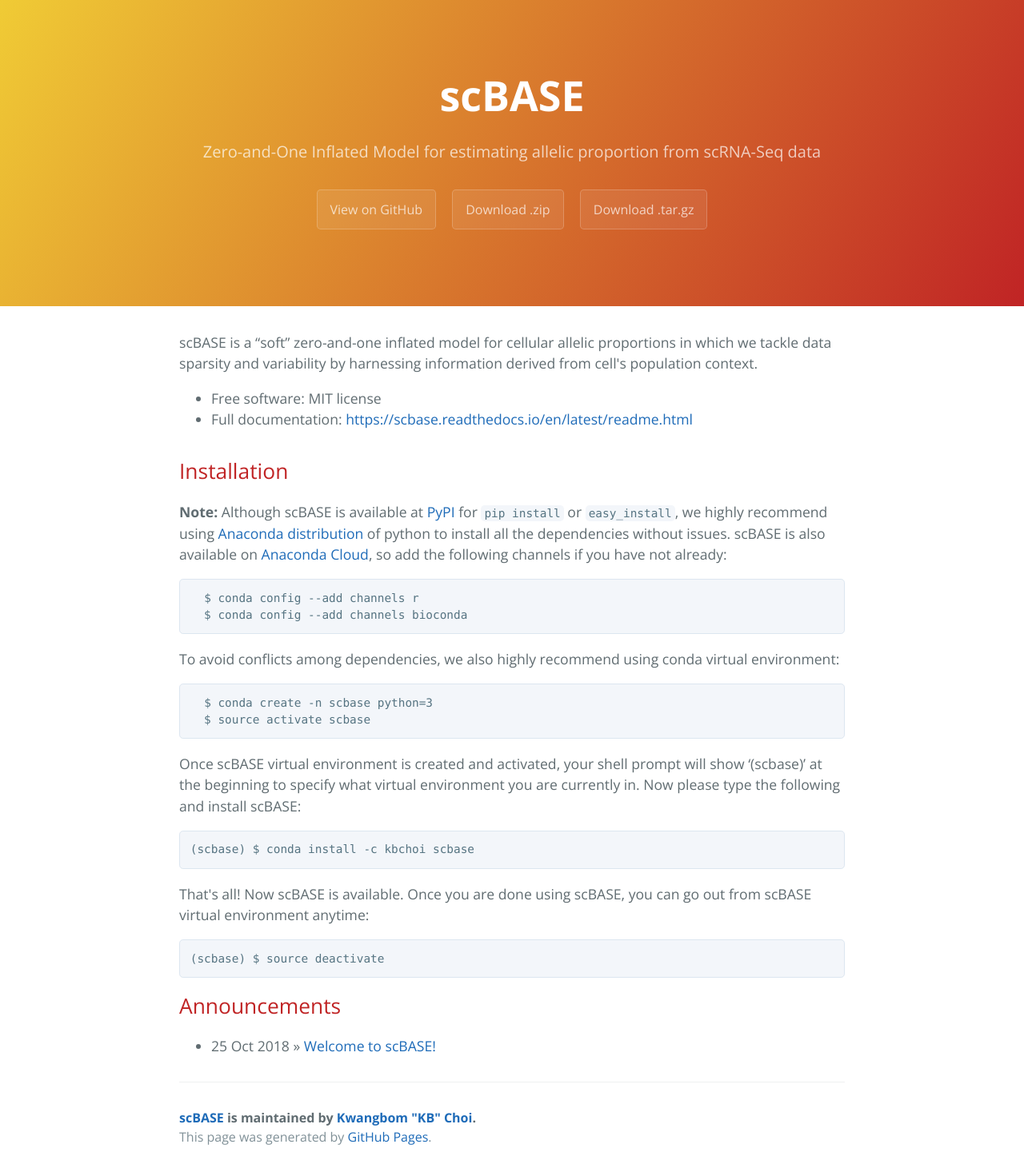
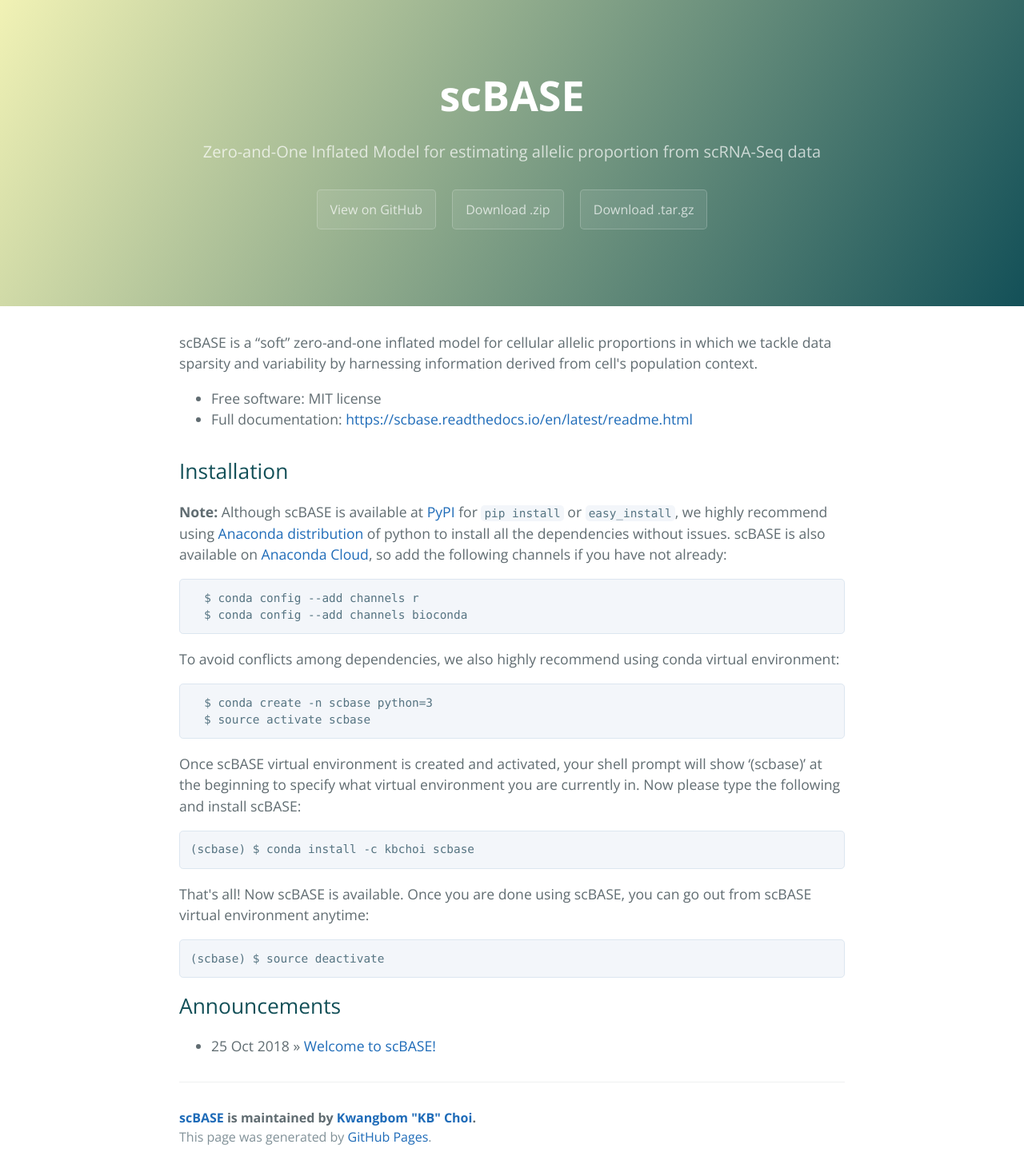
Before and after one commit to churchill-lab/scBASE, a Jekyll site: the page built from index.html, in a window 1280 px wide. Shown: the whole page at 80% size. Built offline with Jekyll 4.4.1, drawn with Linux system fonts in a browser that asks for light colours; the list of posts is cut into pages by our own code.

Commit message:
[kbchoi] Github pages is up

```diff
--- a/css/cayman.css
+++ b/css/cayman.css
@@ -139,7 +139,7 @@
 @media screen and (max-width: 42em) { .btn { display: block; width: 100%; padding: 0.75rem; font-size: 0.9rem; }
   .btn + .btn { margin-top: 1rem; margin-left: 0; } }
 
-.page-header { color: #fff; text-align: center; background-color: #C02425; background-image: linear-gradient(120deg, #F0CB35, #C02425); }
+.page-header { color: #fff; text-align: center; background-color: #C02425; background-image: linear-gradient(120deg, #F1F2B5, #135058); }
 @media screen and (min-width: 64em) { .page-header { padding: 5rem 6rem; } }
 @media screen and (min-width: 42em) and (max-width: 64em) { .page-header { padding: 3rem 4rem; } }
 @media screen and (max-width: 42em) { .page-header { padding: 2rem 1rem; } }
@@ -160,7 +160,7 @@
 @media screen and (min-width: 42em) and (max-width: 64em) { .main-content { padding: 2rem 4rem; font-size: 1.1rem; } }
 @media screen and (max-width: 42em) { .main-content { padding: 2rem 1rem; font-size: 1rem; } }
 .main-content img { max-width: 100%; }
-.main-content h1, .main-content h2, .main-content h3, .main-content h4, .main-content h5, .main-content h6 { margin-top: 2rem; margin-bottom: 1rem; font-weight: normal; color: #C02425; }
+.main-content h1, .main-content h2, .main-content h3, .main-content h4, .main-content h5, .main-content h6 { margin-top: 2rem; margin-bottom: 1rem; font-weight: normal; color: #135058; }
 .main-content p { margin-bottom: 1em; }
 .main-content code { padding: 2px 4px; font-family: Consolas, "Liberation Mono", Menlo, Courier, monospace; font-size: 0.9rem; color: #567482; background-color: #f3f6fa; border-radius: 0.3rem; }
 .main-content pre { padding: 0.8rem; margin-top: 0; margin-bottom: 1rem; font: 1rem Consolas, "Liberation Mono", Menlo, Courier, monospace; color: #567482; word-wrap: normal; background-color: #f3f6fa; border: solid 1px #dce6f0; border-radius: 0.3rem; }
```
